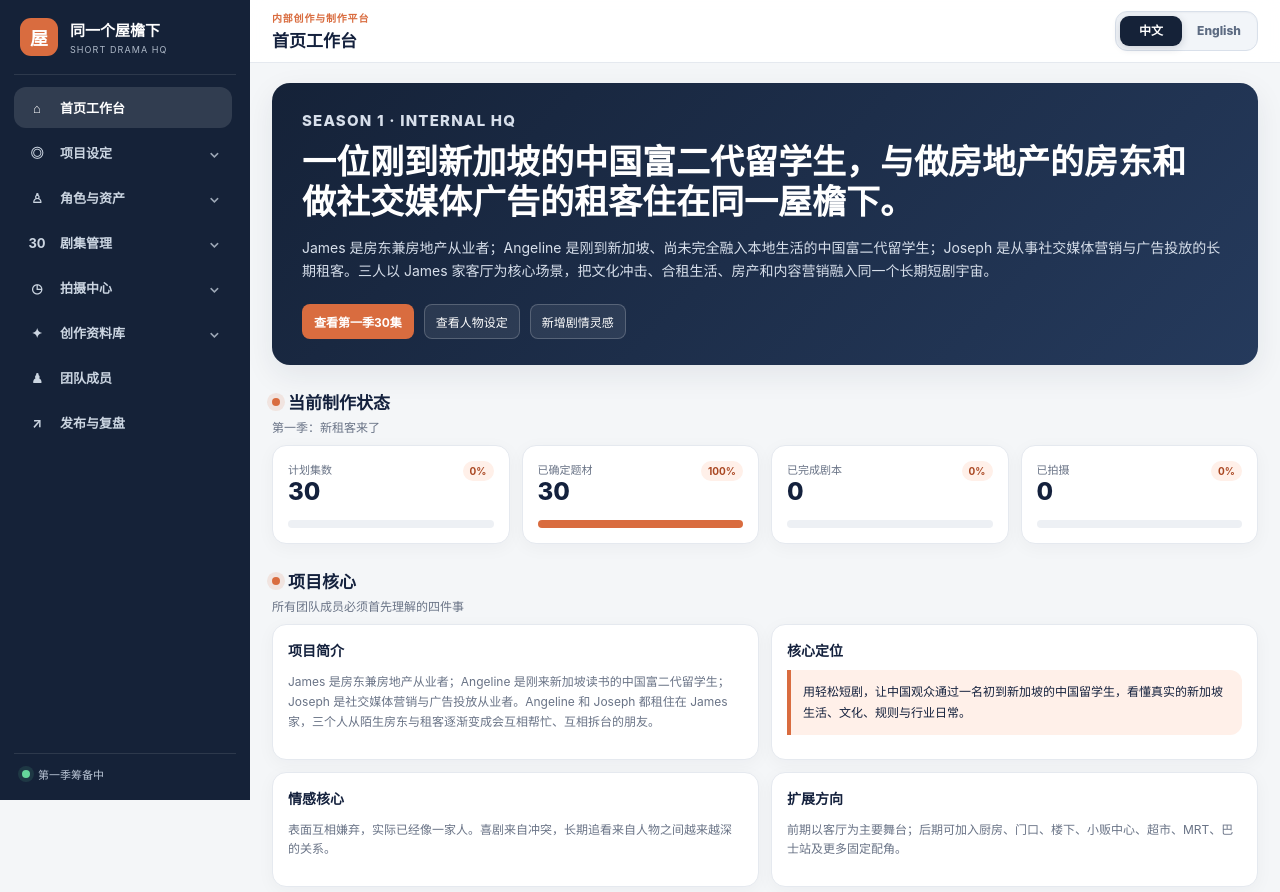
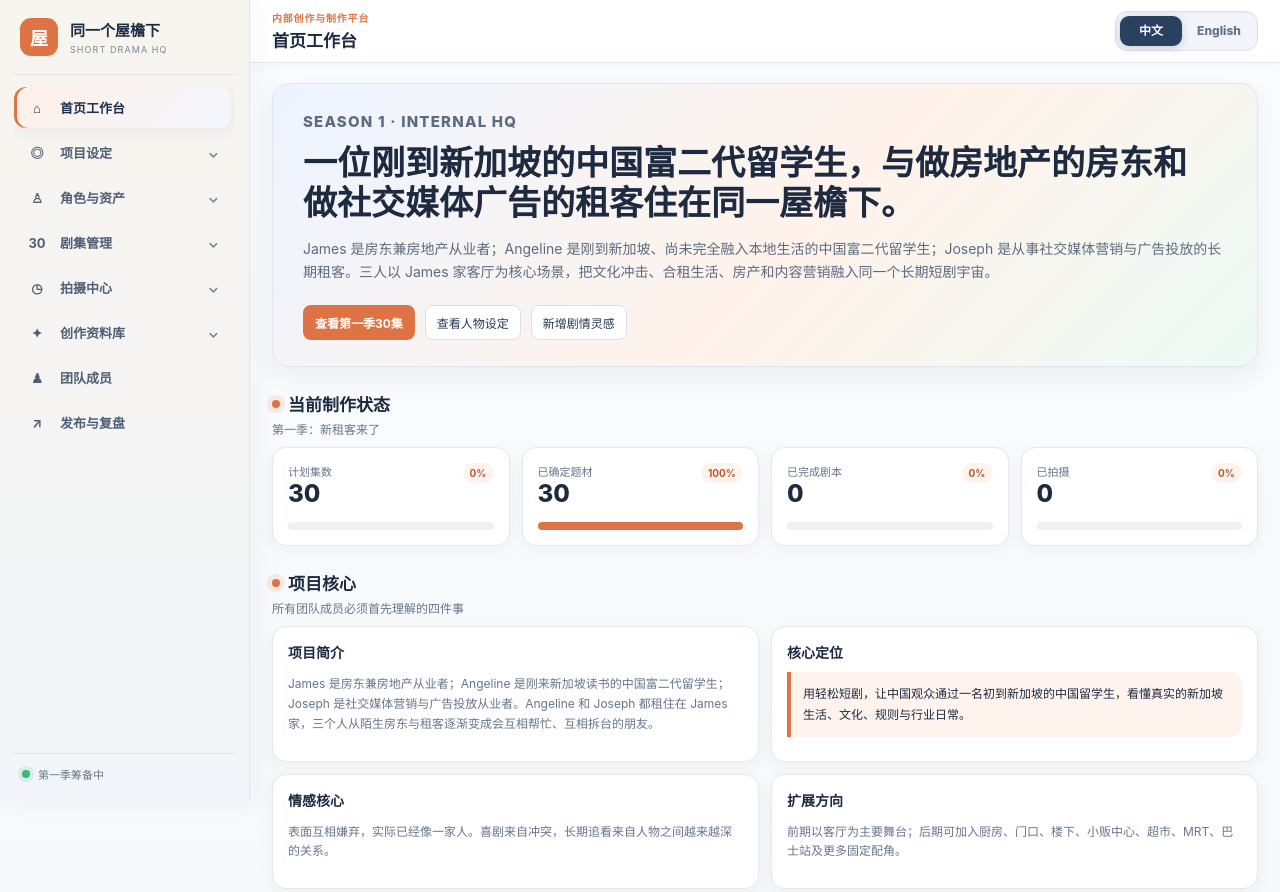
Before and after one commit to AngelineYMQ/under-one-roof, a plain HTML site: page index.html in a window 1280 px wide. Shown: the top 892 px of the page. Drawn offline with Linux system fonts and the light colour scheme; no server answers.

Commit message:
Lighten the workspace colour theme
Replace the dark navigation and hero styling with a brighter warm-neutral workspace theme, softer shadows, clearer active states and lighter bilingual desktop and mobile layouts.

```diff
--- a/styles.css
+++ b/styles.css
@@ -905,3 +905,70 @@ input, textarea, select { padding: 9px 10px; font-size: 12px; }
   .nav-submenu{margin-left:38px}
   .nav-sub-btn{font-size:13px;padding:8px}
 }
+
+/* v37 light workspace theme: brighter navigation and softer surfaces */
+:root{
+  --bg:#f7f8fb;
+  --panel:#ffffff;
+  --text:#1d2a40;
+  --muted:#66758b;
+  --line:#e3e8ef;
+  --accent:#de7445;
+  --accent-dark:#b9562e;
+  --soft:#fff3ed;
+  --shadow:0 8px 24px rgba(40,55,80,.07);
+  --navy:#213653;
+  --border:#dfe5ed;
+  --sidebar-bg:#f6f1ea;
+  --sidebar-panel:#fffaf5;
+  --sidebar-text:#4e5f76;
+  --sidebar-strong:#20304a;
+}
+body{background:linear-gradient(180deg,#fbfcfe 0%,#f5f7fa 100%)}
+.sidebar{
+  background:linear-gradient(180deg,#f8f4ee 0%,#f2f5f9 100%);
+  color:var(--sidebar-strong);
+  border-right:1px solid #dfe5ed;
+  box-shadow:8px 0 26px rgba(42,55,75,.04);
+}
+.brand{border-bottom-color:#dfe4eb}
+.brand h1{color:#1f2d43}
+.brand p{color:#7b8798}
+.nav-primary,.nav-group-toggle,.nav-btn{color:var(--sidebar-text)!important}
+.nav-primary:hover,.nav-group-toggle:hover,.nav-group.open>.nav-group-toggle,.nav-btn:hover{
+  background:#fff;
+  color:var(--sidebar-strong)!important;
+  box-shadow:0 3px 12px rgba(42,55,75,.06);
+}
+.nav-primary.active,.nav-group-toggle.active-parent,.nav-btn.active{
+  background:linear-gradient(135deg,#fff0e7,#f4f7ff);
+  color:#1e3150!important;
+  box-shadow:inset 3px 0 0 var(--accent),0 4px 14px rgba(57,73,98,.07);
+}
+.nav-sub-btn{color:#66758b}
+.nav-sub-btn:hover{background:#fff;color:#263750}
+.nav-sub-btn.active{
+  background:#fff2eb;
+  color:#9e4827;
+  box-shadow:inset 3px 0 0 var(--accent);
+}
+.sidebar-footer{border-top-color:#dfe4eb;color:#68768a}
+.status-dot{background:#39b878;box-shadow:0 0 0 4px rgba(57,184,120,.14)}
+.topbar{background:rgba(255,255,255,.96);box-shadow:0 2px 12px rgba(39,54,78,.035)}
+.hero{
+  background:linear-gradient(135deg,#edf4ff 0%,#fff3eb 55%,#eefaf5 100%);
+  color:#1d2a40;
+  border:1px solid #dde6f1;
+}
+.hero p{color:#5c6b80}
+.hero .ghost-btn{background:#fff;color:#263750;border-color:#d9e0e9}
+.hero .ghost-btn:hover{background:#f8fafc}
+.language-switch{background:#f1f4f8;border-color:#dbe2eb}
+.language-btn.active{background:#29415f;color:#fff}
+.language-btn:not(.active){color:#64748b}
+.card,.table-wrap,.modal-card,.episode,.kanban-item,.prod-stat,.schedule-stats>div{
+  box-shadow:0 5px 16px rgba(37,51,73,.045);
+}
+@media(max-width:760px){
+  .sidebar{box-shadow:14px 0 34px rgba(37,51,73,.13)}
+}
```
Also changed, not shown: 1 other file.
